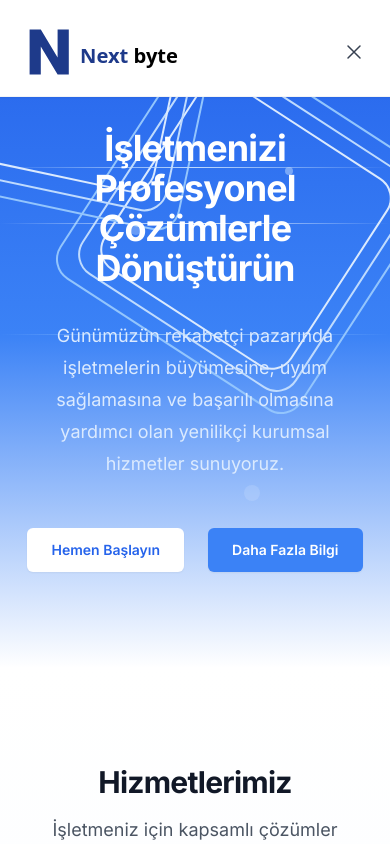
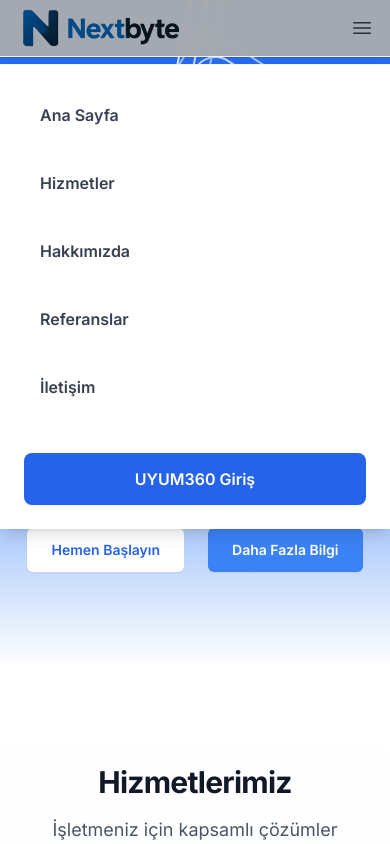
Before and after one commit to chewieem/dosyatakip, a Next.js app: page / in a window 390 px wide. Both pictures are taken after a click on the button "Menüyü aç". Shown: the top 844 px of the page. Built offline with nearby package versions, Linux system fonts and the light colour scheme.

Commit message:
Mobil için düzenlemeler

```diff
--- a/src/components/DashboardNavbar.tsx
+++ b/src/components/DashboardNavbar.tsx
@@ -3,6 +3,7 @@
 import { useState, useCallback } from 'react';
 import Link from 'next/link';
 import Image from 'next/image';
+import { motion } from 'framer-motion';
 import {
   HomeIcon,
   CalendarIcon,
@@ -30,16 +31,16 @@ export default function DashboardNavbar() {
   }, []);
 
   return (
-    <header className="fixed inset-x-0 top-0 z-50 bg-white dark:bg-gray-800 shadow-sm h-16">
-      <nav className="flex items-center justify-between p-4 lg:px-8" aria-label="Global">
+    <header className="fixed inset-x-0 top-0 z-50 bg-white/90 backdrop-blur-sm shadow-sm border-b border-gray-100">
+      <nav className="flex items-center justify-between py-2 px-4 lg:py-5 lg:px-8 max-w-7xl mx-auto" aria-label="Global">
         <div className="flex lg:flex-1">
-          <Link href="/dashboard" className="-m-1.5 p-1.5 flex items-center gap-2">
+          <Link href="/dashboard" className="flex items-center gap-2">
             <Image
               src="/images/nextbyte.png"
               alt="Logo"
               width={200}
               height={40}
-              className="h-10 w-auto"
+              className="h-10 w-auto lg:h-16 lg:w-auto"
               priority
             />
           </Link>
@@ -47,7 +48,7 @@ export default function DashboardNavbar() {
         <div className="flex lg:hidden">
           <button
             type="button"
-            className="-m-2.5 inline-flex items-center justify-center rounded-md p-2.5 text-gray-700 dark:text-gray-300"
+            className="-m-2.5 inline-flex items-center justify-center rounded-md p-2.5 text-gray-700"
             onClick={() => setMobileMenuOpen(true)}
           >
             <span className="sr-only">Ana menüyü aç</span>
@@ -60,7 +61,7 @@ export default function DashboardNavbar() {
               key={item.name}
               href={item.href}
               onClick={item.name === 'Ayarlar' ? handleSettingsClick : undefined}
-              className="text-sm font-semibold leading-6 text-gray-900 dark:text-gray-100 hover:text-blue-600 dark:hover:text-blue-400 flex items-center gap-2"
+              className="text-sm font-semibold leading-6 text-gray-700 hover:text-blue-600 transition-colors duration-200 flex items-center gap-2"
             >
               <item.icon className="h-5 w-5" />
               {item.name}
@@ -70,7 +71,7 @@ export default function DashboardNavbar() {
         <div className="hidden lg:flex lg:flex-1 lg:justify-end">
           <Link
             href="/login"
-            className="text-sm font-semibold leading-6 text-gray-900 dark:text-white hover:text-blue-600 dark:hover:text-blue-400 transition-colors duration-200"
+            className="text-sm font-semibold leading-6 px-4 py-2 rounded-md bg-blue-600 text-white hover:bg-blue-700 transition-colors duration-200 shadow-sm"
           >
             Çıkış Yap
           </Link>
@@ -81,33 +82,24 @@ export default function DashboardNavbar() {
       <SettingsModal isOpen={settingsOpen} onClose={() => setSettingsOpen(false)} />
 
       {/* Mobile menu */}
-      {mobileMenuOpen && (
       <div className="lg:hidden">
-          <div className="fixed inset-0 z-50 bg-white dark:bg-gray-800">
-            <div className="fixed inset-y-0 right-0 z-50 w-full overflow-y-auto bg-white dark:bg-gray-800 px-6 py-6">
-              <div className="flex items-center justify-between">
-                <Link href="/dashboard" className="-m-1.5 p-1.5 flex items-center gap-2">
-                  <Image
-                    src="/images/nextbyte.png"
-                    alt="Logo"
-                    width={200}
-                    height={40}
-                    className="h-10 w-auto"
-                    priority
+        {/* Overlay */}
+        <motion.div
+          initial={{ opacity: 0 }}
+          animate={{ opacity: mobileMenuOpen ? 0.3 : 0 }}
+          transition={{ duration: 0.2 }}
+          className={`${mobileMenuOpen ? 'fixed' : 'hidden'} inset-0 bg-black z-40`}
+          onClick={() => setMobileMenuOpen(false)}
         />
-                </Link>
-                <button
-                  type="button"
-                  className="-m-2.5 rounded-md p-2.5 text-gray-700 dark:text-gray-300"
-                  onClick={() => setMobileMenuOpen(false)}
+        {/* Menu */}
+        <motion.div
+          initial={{ height: 0 }}
+          animate={{ height: mobileMenuOpen ? 'auto' : 0 }}
+          transition={{ duration: 0.3, ease: 'easeInOut' }}
+          className="fixed inset-x-0 top-[64px] z-50 bg-white overflow-hidden shadow-lg border-t border-gray-100"
         >
-                  <span className="sr-only">Menüyü kapat</span>
-                  <XMarkIcon className="h-6 w-6" aria-hidden="true" />
-                </button>
-              </div>
-              <div className="mt-6 flow-root">
-                <div className="-my-6 divide-y divide-gray-500/10">
-                  <div className="space-y-2 py-6">
+          <div className="px-6 py-6 space-y-6">
+            <div className="space-y-4">
               {navigation.map((item) => (
                 <Link
                   key={item.name}
@@ -116,9 +108,11 @@ export default function DashboardNavbar() {
                     if (item.name === 'Ayarlar') {
                       handleSettingsClick(e);
                       setMobileMenuOpen(false);
+                    } else {
+                      setMobileMenuOpen(false);
                     }
                   }}
-                        className="-mx-3 block rounded-lg px-3 py-2 text-base font-semibold leading-7 text-gray-900 dark:text-white hover:bg-gray-50 dark:hover:bg-gray-700"
+                  className="block rounded-lg px-4 py-3 text-base font-semibold leading-7 text-gray-700 hover:bg-blue-50 transition-colors duration-200"
                 >
                   <div className="flex items-center gap-2">
                     <item.icon className="h-6 w-6" />
@@ -127,21 +121,18 @@ export default function DashboardNavbar() {
                 </Link>
               ))}
             </div>
-                  <div className="py-6">
+            <div className="pt-4">
               <Link
                 href="/login"
-                      className="-mx-3 rounded-lg px-3 py-2.5 text-base font-semibold leading-7 text-gray-900 hover:bg-gray-50"
+                className="block rounded-lg px-4 py-3 text-base font-semibold leading-7 text-white bg-blue-600 hover:bg-blue-700 transition-colors duration-200 text-center shadow-sm"
                 onClick={() => setMobileMenuOpen(false)}
               >
                 Çıkış Yap
               </Link>
             </div>
           </div>
+        </motion.div>
       </div>
-            </div>
-          </div>
-        </div>
-      )}
     </header>
   );
 }
--- a/src/components/Navbar.tsx
+++ b/src/components/Navbar.tsx
@@ -19,15 +19,15 @@ export default function Navbar() {
 
   return (
     <header className="fixed inset-x-0 top-0 z-50 bg-white/90 backdrop-blur-sm shadow-sm border-b border-gray-100">
-      <nav className="flex items-center justify-between py-4 px-6 lg:py-5 lg:px-8 max-w-7xl mx-auto" aria-label="Global">
+      <nav className="flex items-center justify-between py-2 px-4 lg:py-5 lg:px-8 max-w-7xl mx-auto" aria-label="Global">
         <div className="flex lg:flex-1">
-          <Link href="/" className="-m-1.5 p-1.5 flex items-center gap-2">
+          <Link href="/" className="flex items-center gap-2">
             <Image
               src="/images/nextbyte.png"
               alt="Nextbyte Logo"
-              width={300}
-              height={60}
-              className="h-16 w-auto"
+              width={200}
+              height={40}
+              className="h-10 w-auto lg:h-16 lg:w-auto"
               priority
             />
           </Link>
@@ -64,62 +64,48 @@ export default function Navbar() {
       </nav>
 
       {/* Mobile menu */}
+      <div className="lg:hidden">
+        {/* Overlay */}
         <motion.div
-        initial={{ opacity: 0, x: '100%' }}
-        animate={{ opacity: mobileMenuOpen ? 1 : 0, x: mobileMenuOpen ? '0%' : '100%' }}
-        transition={{ duration: 0.3 }}
-        className={`lg:hidden ${mobileMenuOpen ? 'fixed' : 'hidden'} inset-0 z-50`}
+          initial={{ opacity: 0 }}
+          animate={{ opacity: mobileMenuOpen ? 0.3 : 0 }}
+          transition={{ duration: 0.2 }}
+          className={`${mobileMenuOpen ? 'fixed' : 'hidden'} inset-0 bg-black z-40`}
+          onClick={() => setMobileMenuOpen(false)}
+        />
+        {/* Menu */}
+        <motion.div
+          initial={{ height: 0 }}
+          animate={{ height: mobileMenuOpen ? 'auto' : 0 }}
+          transition={{ duration: 0.3, ease: 'easeInOut' }}
+          className="fixed inset-x-0 top-[64px] z-50 bg-white overflow-hidden shadow-lg border-t border-gray-100"
         >
-        <div className="fixed inset-0 bg-white">
-          <div className="fixed inset-y-0 right-0 z-50 w-full overflow-y-auto bg-white px-6 py-6">
-            <div className="flex items-center justify-between">
-              <Link href="/" className="-m-1.5 p-1.5 flex items-center gap-2">
-                <Image
-                  src="/images/nextbyte.svg"
-                  alt="Nextbyte Logo"
-                  width={280}
-                  height={50}
-                  className="h-14 w-auto"
-                  priority
-                />
-              </Link>
-              <button
-                type="button"
-                className="-m-2.5 rounded-md p-2.5 text-gray-700"
-                onClick={() => setMobileMenuOpen(false)}
-              >
-                <span className="sr-only">Menüyü kapat</span>
-                <XMarkIcon className="h-6 w-6" aria-hidden="true" />
-              </button>
-            </div>
-            <div className="mt-6 flow-root">
-              <div className="-my-6 divide-y divide-gray-500/10">
-                <div className="space-y-2 py-6">
+          <div className="px-6 py-6 space-y-6">
+
+            <div className="space-y-4">
               {navigation.map((item) => (
                 <Link
                   key={item.name}
                   href={item.href}
-                      className="-mx-3 block rounded-lg px-3 py-2 text-base font-semibold leading-7 text-gray-700 hover:bg-blue-50 transition-colors duration-200"
+                  className="block rounded-lg px-4 py-3 text-base font-semibold leading-7 text-gray-700 hover:bg-blue-50 transition-colors duration-200"
                   onClick={() => setMobileMenuOpen(false)}
                 >
                   {item.name}
                 </Link>
               ))}
             </div>
-                <div className="py-6">
+            <div className="pt-4">
               <Link
                 href="/login"
-                    className="-mx-3 block rounded-lg px-3 py-2.5 text-base font-semibold leading-7 text-white bg-blue-600 hover:bg-blue-700 transition-colors duration-200 text-center shadow-sm"
+                className="block rounded-lg px-4 py-3 text-base font-semibold leading-7 text-white bg-blue-600 hover:bg-blue-700 transition-colors duration-200 text-center shadow-sm"
                 onClick={() => setMobileMenuOpen(false)}
               >
                 UYUM360 Giriş
               </Link>
             </div>
           </div>
+        </motion.div>
       </div>
-          </div>
-        </div>
-      </motion.div>
     </header>
   );
 }
```
Lines whose indentation alone changed are shown as unchanged.
